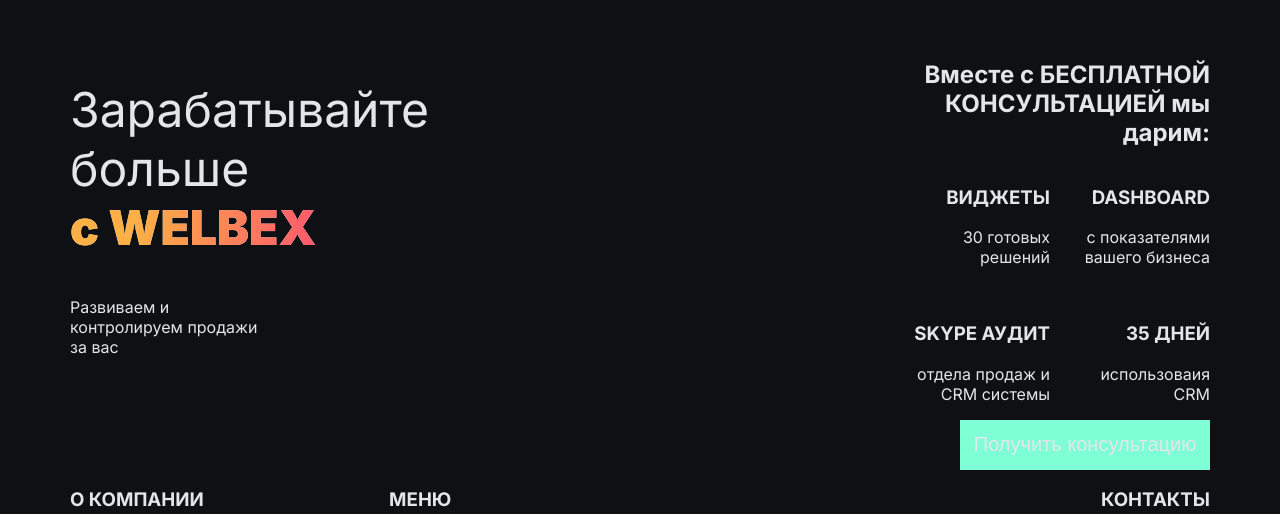
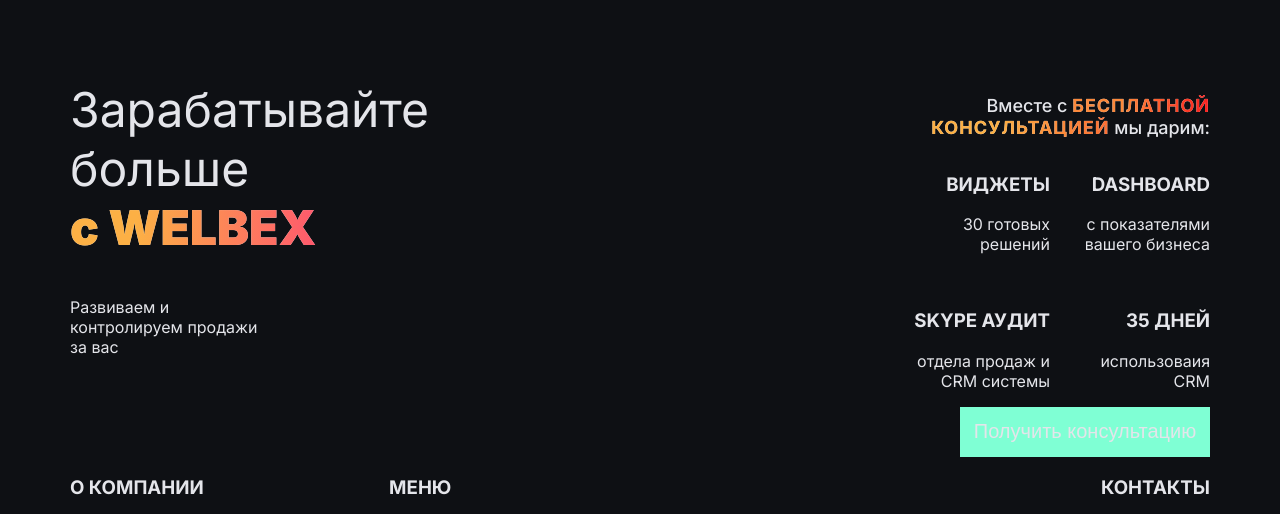
Before and after one commit to AlexNemtsev/amoCRM-test-task, a plain HTML site: page 2 task/index.html in a window 1280 px wide. Shown: the part 131-645 px from the top of the page. Drawn offline with Linux system fonts and the light colour scheme.

Commit message:
feat: add styles to header

```diff
--- a/2 task/index.css
+++ b/2 task/index.css
@@ -119,11 +119,35 @@
 }
 
 .offer__header {
-  max-width: 350px;
+  max-width: 356px;
+  font-family: 'Inter', sans-serif;
+  font-style: normal;
+  font-weight: 500;
+  font-size: 18px;
+  line-height: 22px;
+  margin-top: 55px;
 }
 
 .offer__header_highlight {
   text-transform: uppercase;
+  font-weight: 700;
+  letter-spacing: 1px;
+}
+
+.highlight-1 {
+  background: linear-gradient(90deg, #FC893B 36.99%, #FD1D1D 100%), #E4E5EA;
+  -webkit-background-clip: text;
+  -webkit-text-fill-color: transparent;
+  background-clip: text;
+  text-fill-color: transparent;
+}
+
+.highlight-2 {
+  background: linear-gradient(90deg, #FCB045 36.99%, #FC6E34 100%), #E4E5EA;
+  -webkit-background-clip: text;
+  -webkit-text-fill-color: transparent;
+  background-clip: text;
+  text-fill-color: transparent;
 }
 
 .gifts {
--- a/2 task/index.html
+++ b/2 task/index.html
@@ -50,7 +50,8 @@
       <p class="motto__desc">Развиваем и контролируем продажи за вас</p>
     </section>
     <section class="main__sect offer">
-      <h2 class="offer__header">Вместе с <b class="offer__header_highlight">бесплатной консультацией</b> мы дарим:</h2>
+      <h2 class="offer__header">Вместе с <b class="offer__header_highlight highlight-1">бесплатной</b> <b
+          class="offer__header_highlight highlight-2">консультацией</b> мы дарим:</h2>
       <div class="gifts">
         <div class="gifts__gift">
           <h3 class="gifts__header">Виджеты</h3>
```
